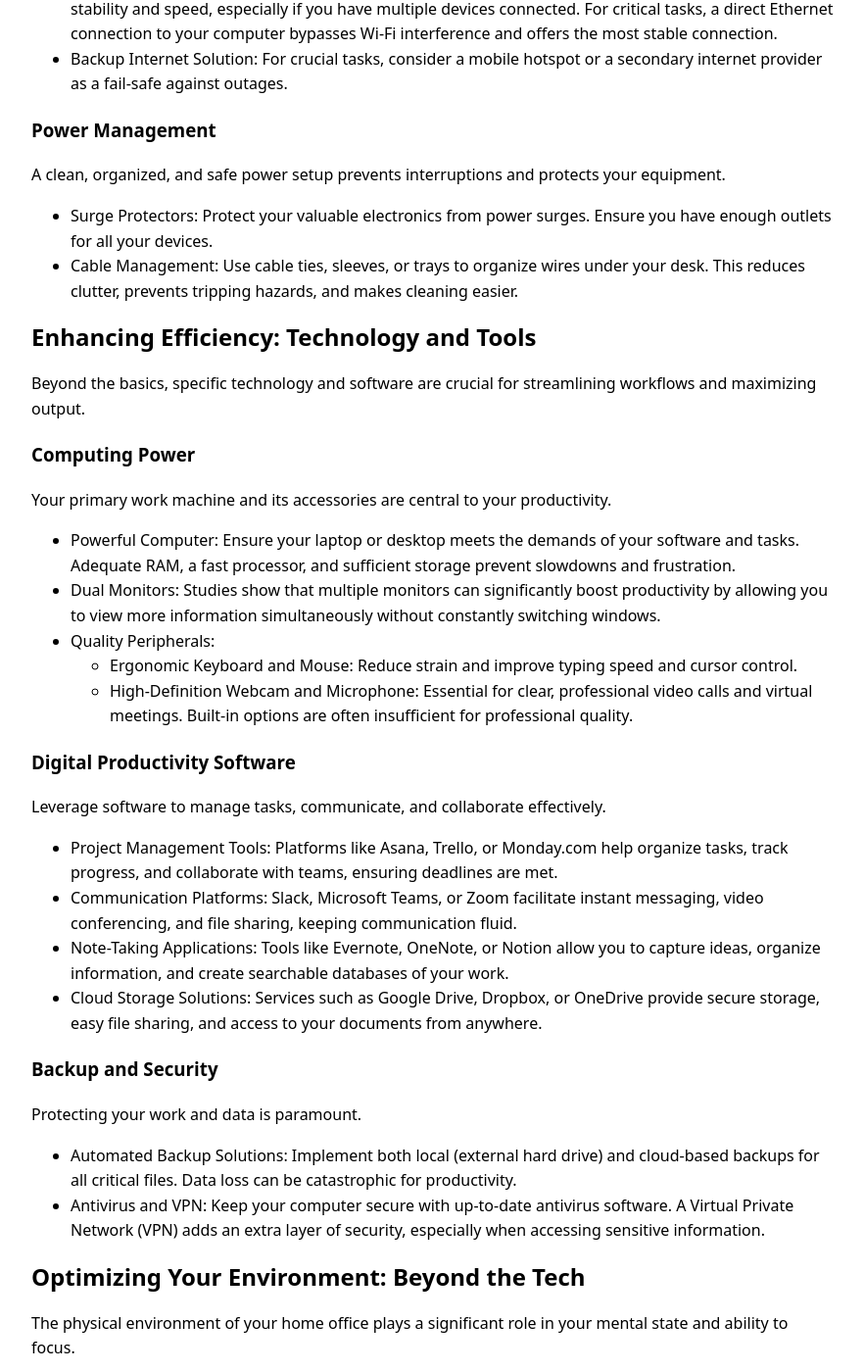
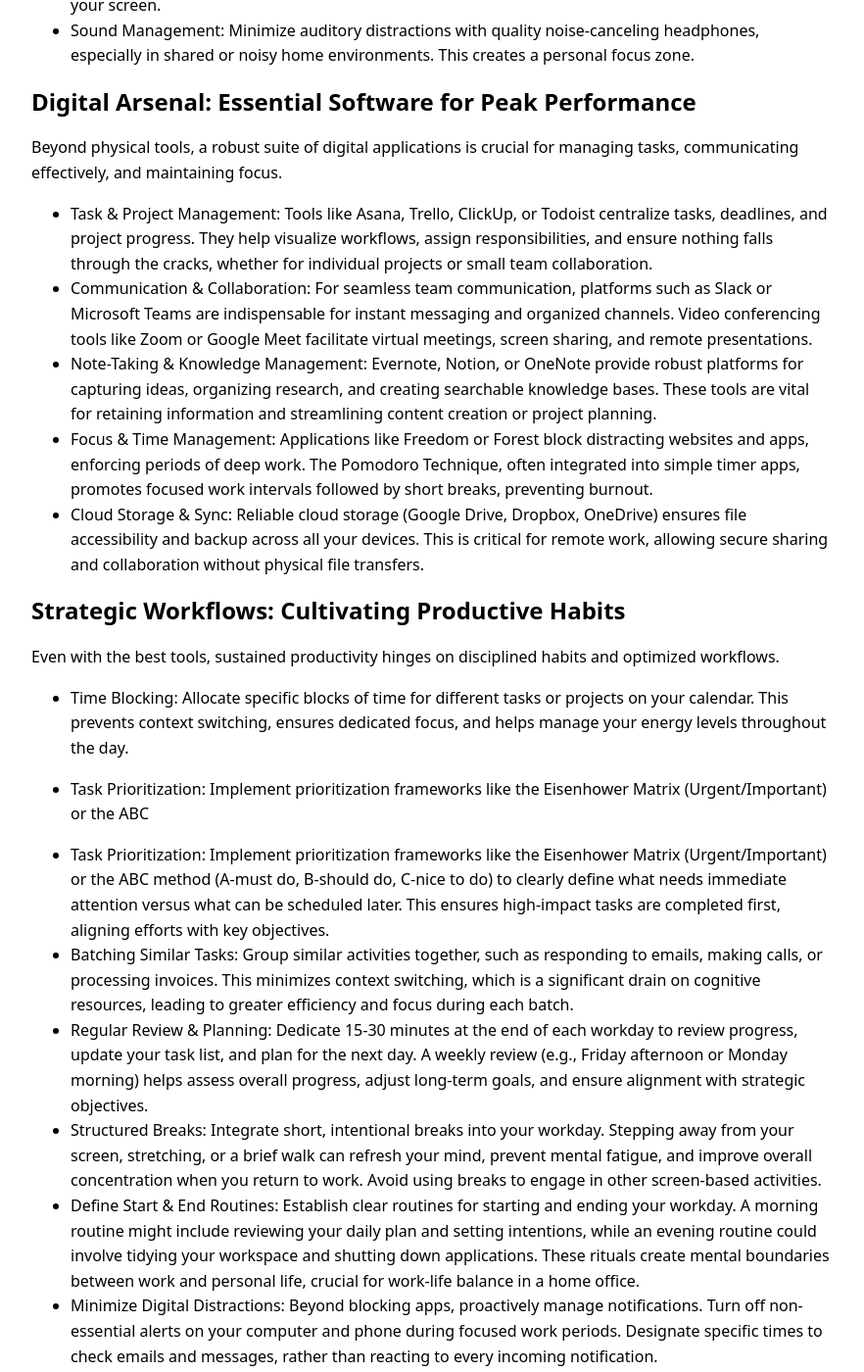
Before and after one commit to ironaclaw/ironaclaw.github.io, a Jekyll site: the page built from _posts/2026-02-14-home-office-productivity-essentials.md, in a window 1280 px wide and 1400 px high, scrolled down 888 px. Shown: the whole window at 98% size, without its empty margins (198-1080 px from the left). Built offline with Jekyll 4.4.1, drawn with Linux system fonts in a browser that asks for light colours; some of the changed text lies outside the part shown.

Commit message:
Add 2026-02-14-home-office-productivity-essentials.md

```diff
--- a/_posts/2026-02-14-home-office-productivity-essentials.md
+++ b/_posts/2026-02-14-home-office-productivity-essentials.md
@@ -9,105 +9,47 @@ keywords: []
 model_used: gemini-2.5-flash
 ---
 
-# Boost Your Output: The Essential Home Office Productivity Checklist
+# Boost Your Output: Essential Home Office Productivity Tools and Strategies
 
-Establishing a productive home office is no longer a luxury but a necessity for many professionals and small business owners. A well-designed workspace goes beyond aesthetics; it directly impacts focus, efficiency, and overall output. This guide outlines the essential components and strategies to transform your home office into a hub of productivity, ensuring you have the tools and environment to thrive in a remote or hybrid work setting.
+The shift to remote and hybrid work models has transformed the home office from a luxury into a necessity for millions. To thrive in this environment, a well-optimized workspace is paramount. Productivity isn't just about working harder; it's about working smarter, leveraging the right tools, and cultivating effective habits. This article will guide you through the essential components—from ergonomic setups to crucial software and strategic workflows
 
-## Foundational Elements: Your Core Workspace
+The shift to remote and hybrid work models has transformed the home office from a luxury into a necessity for millions. To thrive in this environment, a well-optimized workspace is paramount. Productivity isn't just about working harder; it's about working smarter, leveraging the right tools, and cultivating effective habits. This article will guide you through the essential components—from ergonomic setups to crucial software and strategic workflows.
 
-The bedrock of any productive home office is its fundamental setup. Investing in these core elements ensures comfort, stability, and a reliable foundation for your work.
+## Ergonomic Foundations: Building a Sustainable Workspace
 
-### Ergonomic Furniture
+Your physical workspace is the bedrock of sustained productivity and long-term health. Overlooking ergonomics can lead to discomfort, fatigue, and reduced output.
 
-Your physical comfort directly influences your ability to concentrate and work for extended periods without fatigue or strain.
+*   Adjustable Desk: Invest in an adjustable-height desk (sit-stand) to alternate between sitting and standing throughout the day. This improves circulation, reduces back pain, and can boost energy levels. Ensure ample surface area for your equipment.
+*   Ergonomic Chair: Prioritize an ergonomic office chair with adjustable lumbar support, armrests, seat height, and depth. Proper alignment prevents strain on your back, neck, and shoulders.
+*   Monitor Placement: Position your monitor(s) at arm's length, with the top of the screen at or slightly below eye level. Consider a monitor arm for optimal adjustability and to reclaim desk space. For dual-monitor setups, center your primary monitor or position both symmetrically.
+*   Keyboard & Mouse: Opt for an ergonomic keyboard and mouse to minimize wrist and hand strain. Vertical mice and split keyboards are effective solutions for maintaining a neutral wrist position.
+*   Lighting: Maximize natural light exposure. Supplement with a task lamp providing glare-free, adjustable illumination. Avoid working in dimly lit environments or with overhead lighting that casts shadows on your screen.
+*   Sound Management: Minimize auditory distractions with quality noise-canceling headphones, especially in shared or noisy home environments. This creates a personal focus zone.
 
-*   Adjustable Desk: A standing desk or one with adjustable height allows you to alternate between sitting and standing, promoting better circulation and reducing sedentary behavior. Ensure it offers ample surface area for your equipment and workspace needs.
-*   Ergonomic Chair: This is perhaps the most critical investment. Look for a chair with adjustable lumbar support, armrests, seat height, and tilt. Proper posture prevents back pain and discomfort, allowing for sustained focus.
+## Digital Arsenal: Essential Software for Peak Performance
 
-### Reliable Connectivity
+Beyond physical tools, a robust suite of digital applications is crucial for managing tasks, communicating effectively, and maintaining focus.
 
-Uninterrupted internet access is non-negotiable for remote work.
+*   Task & Project Management: Tools like Asana, Trello, ClickUp, or Todoist centralize tasks, deadlines, and project progress. They help visualize workflows, assign responsibilities, and ensure nothing falls through the cracks, whether for individual projects or small team collaboration.
+*   Communication & Collaboration: For seamless team communication, platforms such as Slack or Microsoft Teams are indispensable for instant messaging and organized channels. Video conferencing tools like Zoom or Google Meet facilitate virtual meetings, screen sharing, and remote presentations.
+*   Note-Taking & Knowledge Management: Evernote, Notion, or OneNote provide robust platforms for capturing ideas, organizing research, and creating searchable knowledge bases. These tools are vital for retaining information and streamlining content creation or project planning.
+*   Focus & Time Management: Applications like Freedom or Forest block distracting websites and apps, enforcing periods of deep work. The Pomodoro Technique, often integrated into simple timer apps, promotes focused work intervals followed by short breaks, preventing burnout.
+*   Cloud Storage & Sync: Reliable cloud storage (Google Drive, Dropbox, OneDrive) ensures file accessibility and backup across all your devices. This is critical for remote work, allowing secure sharing and collaboration without physical file transfers.
 
-*   High-Speed Internet Plan: Invest in the fastest and most reliable internet service available in your area. Consider your typical workload: video calls, large file transfers, and cloud-based applications all demand robust bandwidth.
-*   Quality Router and Network Setup: A modern Wi-Fi 6 router can significantly improve connection stability and speed, especially if you have multiple devices connected. For critical tasks, a direct Ethernet connection to your computer bypasses Wi-Fi interference and offers the most stable connection.
-*   Backup Internet Solution: For crucial tasks, consider a mobile hotspot or a secondary internet provider as a fail-safe against outages.
+## Strategic Workflows: Cultivating Productive Habits
 
-### Power Management
+Even with the best tools, sustained productivity hinges on disciplined habits and optimized workflows.
 
-A clean, organized, and safe power setup prevents interruptions and protects your equipment.
+*   Time Blocking: Allocate specific blocks of time for different tasks or projects on your calendar. This prevents context switching, ensures dedicated focus, and helps manage your energy levels throughout the day.
+*   Task Prioritization: Implement prioritization frameworks like the Eisenhower Matrix (Urgent/Important) or the ABC
 
-*   Surge Protectors: Protect your valuable electronics from power surges. Ensure you have enough outlets for all your devices.
-*   Cable Management: Use cable ties, sleeves, or trays to organize wires under your desk. This reduces clutter, prevents tripping hazards, and makes cleaning easier.
-
-## Enhancing Efficiency: Technology and Tools
-
-Beyond the basics, specific technology and software are crucial for streamlining workflows and maximizing output.
-
-### Computing Power
-
-Your primary work machine and its accessories are central to your productivity.
-
-*   Powerful Computer: Ensure your laptop or desktop meets the demands of your software and tasks. Adequate RAM, a fast processor, and sufficient storage prevent slowdowns and frustration.
-*   Dual Monitors: Studies show that multiple monitors can significantly boost productivity by allowing you to view more information simultaneously without constantly switching windows.
-*   Quality Peripherals:
-    *   Ergonomic Keyboard and Mouse: Reduce strain and improve typing speed and cursor control.
-    *   High-Definition Webcam and Microphone: Essential for clear, professional video calls and virtual meetings. Built-in options are often insufficient for professional quality.
-
-### Digital Productivity Software
-
-Leverage software to manage tasks, communicate, and collaborate effectively.
-
-*   Project Management Tools: Platforms like Asana, Trello, or Monday.com help organize tasks, track progress, and collaborate with teams, ensuring deadlines are met.
-*   Communication Platforms: Slack, Microsoft Teams, or Zoom facilitate instant messaging, video conferencing, and file sharing, keeping communication fluid.
-*   Note-Taking Applications: Tools like Evernote, OneNote, or Notion allow you to capture ideas, organize information, and create searchable databases of your work.
-*   Cloud Storage Solutions: Services such as Google Drive, Dropbox, or OneDrive provide secure storage, easy file sharing, and access to your documents from anywhere.
-
-### Backup and Security
-
-Protecting your work and data is paramount.
-
-*   Automated Backup Solutions: Implement both local (external hard drive) and cloud-based backups for all critical files. Data loss can be catastrophic for productivity.
-*   Antivirus and VPN: Keep your computer secure with up-to-date antivirus software. A Virtual Private Network (VPN) adds an extra layer of security, especially when accessing sensitive information.
-
-## Optimizing Your Environment: Beyond the Tech
-
-The physical environment of your home office plays a significant role in your mental state and ability to focus.
-
-### Lighting for Focus
-
-Proper lighting reduces eye strain and can influence mood and energy levels.
-
-*   Natural Light: Position your desk near a window to maximize natural light, which can improve mood and reduce fatigue. Avoid direct glare on your screen.
-*   Task Lighting: A good quality desk lamp provides focused illumination for reading or writing without straining your eyes.
-*   Ambient Lighting: Ensure the overall room is well-lit to avoid harsh contrasts between your screen and the surroundings.
-
-### Sound Control
-
-Minimizing distractions is key to deep work.
-
-*   Noise-Canceling Headphones: An essential tool for blocking out household noise or external distractions, allowing you to concentrate on calls or complex tasks.
-*   Acoustic Treatment: For highly sensitive environments, consider acoustic panels or strategically placed bookshelves to absorb sound and reduce echoes.
-*   White Noise Machine: Can help mask distracting sounds and create a consistent, calming background.
-
-### Organization and Decluttering
-
-A tidy workspace promotes a clear mind.
-
-*   Storage Solutions: Utilize shelves, drawers, and file cabinets to keep physical documents and supplies organized and out of sight.
-*   "One Touch" Rule: Handle items once. If you pick something up, either act on it, file it, or discard it immediately.
-*   Digital Decluttering: Regularly organize your computer files, clear your desktop, and manage email inboxes to reduce digital noise.
-
-### Personal Comfort and Well-being
-
-Small touches can make a big difference in your daily experience.
-
-*   Temperature Control: Maintain a comfortable room temperature. Too hot or too cold can be a significant distraction.
-*   Plants: Greenery can improve air quality, reduce stress, and add a touch of nature to your workspace.
-*   Hydration Station: Keep a water bottle or glass within reach to stay hydrated throughout the day.
-
-## Habits and Routines: The Human Element
-
-While equipment is vital, it's the habits you build around
+*   Task Prioritization: Implement prioritization frameworks like the Eisenhower Matrix (Urgent/Important) or the ABC method (A-must do, B-should do, C-nice to do) to clearly define what needs immediate attention versus what can be scheduled later. This ensures high-impact tasks are completed first, aligning efforts with key objectives.
+*   Batching Similar Tasks: Group similar activities together, such as responding to emails, making calls, or processing invoices. This minimizes context switching, which is a significant drain on cognitive resources, leading to greater efficiency and focus during each batch.
+*   Regular Review & Planning: Dedicate 15-30 minutes at the end of each workday to review progress, update your task list, and plan for the next day. A weekly review (e.g., Friday afternoon or Monday morning) helps assess overall progress, adjust long-term goals, and ensure alignment with strategic objectives.
+*   Structured Breaks: Integrate short, intentional breaks into your workday. Stepping away from your screen, stretching, or a brief walk can refresh your mind, prevent mental fatigue, and improve overall concentration when you return to work. Avoid using breaks to engage in other screen-based activities.
+*   Define Start & End Routines: Establish clear routines for starting and ending your workday. A morning routine might include reviewing your daily plan and setting intentions, while an evening routine could involve tidying your workspace and shutting down applications. These rituals create mental boundaries between work and personal life, crucial for work-life balance in a home office.
+*   Minimize Digital Distractions: Beyond blocking apps, proactively manage notifications. Turn off non-essential alerts on your computer and phone during focused work periods. Designate specific times to check emails and messages, rather than reacting to every incoming notification.
 
 ## Conclusion
-In conclusion, optimizing your home office for productivity involves a holistic approach, encompassing ergonomic setup, sound control, organization, and personal comfort. By implementing these essentials, you can create a workspace that minimizes distractions and supports focused work. Remember to prioritize the human element by establishing routines and habits that promote well-being and sustained productivity. Ultimately, a well-designed home office empowers you to work smarter, not harder.
+
+Creating a highly productive home office environment is an ongoing process that synthesizes the right physical setup, strategic digital tools, and disciplined work habits. By systematically optimizing your workspace ergonomics, leveraging powerful applications for task and communication management, and embedding efficient workflows into your daily routine, you can cultivate a focused, effective, and sustainable remote work experience. Prioritize continuous refinement of these elements to maximize your output and maintain well-being.
```
